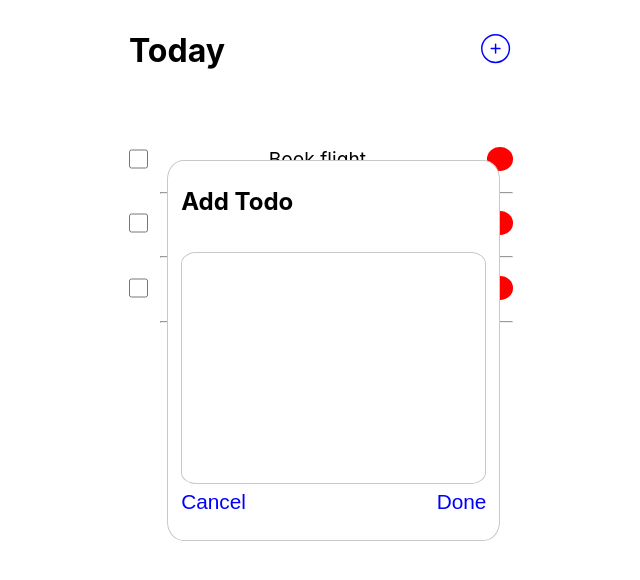
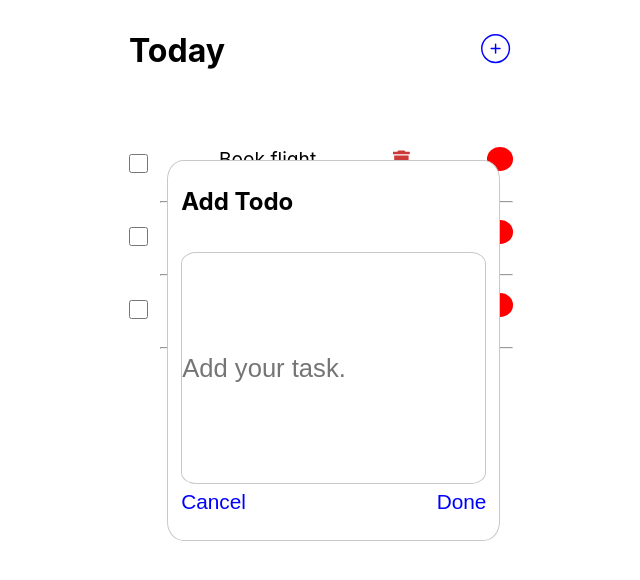
Before and after one commit to Kunal-inno/figma_todo, a React (Create React App) app: page / in a window 1280 px wide. Both pictures are taken after a click on the element 814 px from the left and 52 px from the top of the page. Shown: the top 580 px of the page, without its empty margins (319-959 px from the left). Built offline with nearby package versions, Linux system fonts and the light colour scheme.

Commit message:
created delete button and connect it

```diff
--- a/src/App.js
+++ b/src/App.js
@@ -1,45 +1,44 @@
-import React,{useState} from "react";
+import React, { useState } from "react";
 import "./App.css";
 import Header from "./Header";
-// import PopUpTodo from "./PopUpTodo";
 import Todolist from "./Todolist";
 
 const App = () => {
-  // const [name, setname] = useState("");
-  // const newtodo={ id:Math.random(), name:todos, check: false }
-  const [todos, settodos] = useState("");
   const local_Api = [
     { id: 0, name: "Book flight", check: true },
     { id: 1, name: "Book hotel", check: true },
     { id: 2, name: "Book cab", check: false },
   ];
+  const [todos, settodos] = useState(local_Api);
 
-  const handleAddTodo=(newtodo)=>{
-    console.log(newtodo)
-    // <p>{props.}</p>
+  const handleAddTodo = (newtodo) => {
+    const newlist = [...local_Api, newtodo];
+    settodos(newlist);
 
-    // console.log(props)
-  }
-  const HandleChange=(e)=>{
-    e.preventDefault()
-    const newtodo={ id:Math.random(), name:todos, check: false }
-    handleAddTodo(newtodo)
-    settodos("")
+    console.log(newlist);
+  };
+  const HandleChange = (e, newTodo) => {
+    e.preventDefault();
+    settodos([...todos, { id: Math.random(), name: newTodo, check: false }]);
+  };
 
-  }
-  const inputTodo=(e)=>{
-    settodos(e.target.value)
-
-  }
-
+  const removeTodo = (id) => {
+    const newlist = todos.filter((todos) => todos.id !== id);
+    settodos(newlist);
+    console.log(id);
+  };
 
   return (
     <>
       <div className="parent_Div">
         <div className="main_Todo_Div">
-          <Header data={local_Api} handleAddTodo={handleAddTodo} HandleChange={HandleChange} inputTodo={inputTodo}></Header>
+          <Header
+            data={todos}
+            handleAddTodo={handleAddTodo}
+            HandleChange={HandleChange}
+          ></Header>
           {/* {local_Api.map((todo)=><Header todo={todo}/>)} */}
-          <Todolist data={local_Api}  ></Todolist>
+          <Todolist data={todos} removeTodo={removeTodo}></Todolist>
           {/* <PopUpTodo></PopUpTodo> */}
         </div>
       </div>
--- a/src/Header.js
+++ b/src/Header.js
@@ -3,8 +3,8 @@ import "./Header.css";
 import { CiCirclePlus } from "react-icons/ci";
 import PopUpTodo from "./PopUpTodo";
 
-const Header = ({ data, handleAddTodo , HandleChange, inputTodo}) => {
-  console.log(data);
+const Header = ({ data, handleAddTodo, HandleChange, inputTodo }) => {
+  // console.log(data);
   const [show, setshow] = useState(false);
 
   return (
@@ -17,7 +17,10 @@ const Header = ({ data, handleAddTodo , HandleChange, inputTodo}) => {
         </span>
       </div>
       {show ? (
-        <PopUpTodo HandleChange={HandleChange} inputTodo={inputTodo}
+        <PopUpTodo
+          HandleChange={HandleChange}
+          inputTodo={inputTodo}
+          setshow={setshow}
           addTodo={(d) => {
             handleAddTodo(d);
             setshow(false);
--- a/src/PopUpTodo.js
+++ b/src/PopUpTodo.js
@@ -1,39 +1,30 @@
-import React,{useState} from "react";
+import React, { useState } from "react";
 import "./PopUpTodo.css";
 
-const PopUpTodo = ({addTodo,HandleChange,inputTodo}) => {
-  // const [todos, settodos] = useState("");
-  // const [list, setlist] = useState([]);
+const PopUpTodo = ({ addTodo, HandleChange, inputTodo, setshow }) => {
+  const [inputData, setInputData] = useState("");
 
-
-
-  // const inputTodo=(e)=>{
-  //   settodos(e.target.value)
-
-  // }
-
-
-  // const HandleChange=(e)=>{
-  //   e.preventDefault()
-  //   const newtodo={ id:Math.random(), name:name, check: false }
-  //   addTodo(newtodo)
-  //   setname("")
-
-  // }
-
-
-  // const addToList=(e)=>{
-  //   setlist(e.target.value)
-  // }
   return (
     <>
       <div className="input_card">
         <h2>Add Todo</h2>
-        <form onSubmit={HandleChange}>
-          <input className="input_area" required resize="none" onChange={inputTodo}></input>
+        <form
+          onSubmit={(e) => {
+            HandleChange(e, inputData);
+            setshow(false);
+          }}
+        >
+          <input
+            className="input_area"
+            required
+            resize="none"
+            placeholder="Add your task."
+            value={inputData}
+            onChange={(e) => setInputData(e.target.value)}
+          ></input>
           <div className="popup_buttons_div">
             <button>Cancel</button>
-            <button type="submit" onClick={addTodo}>Done</button>
+            <button type="submit">Done</button>
           </div>
         </form>
         {/* <p>{todos}</p> */}
--- a/src/Todolist.css
+++ b/src/Todolist.css
@@ -20,6 +20,12 @@ hr{
     background-color: red;
     border-radius: 50%;
 }
+.delete-btn{
+    color: rgb(203, 57, 57);
+    cursor: pointer;
+    font-size: 1.8rem;
+}
+
 
 /* @media screen and (min-width:1219px){
     .work_delay_teller{
--- a/src/Todolist.js
+++ b/src/Todolist.js
@@ -1,25 +1,23 @@
 import React from "react";
 import "./Todolist.css";
+import { MdDelete } from "react-icons/md";
 
-const Todolist = ({data}) => {
-  // const local_Api = [
-  //   { id: 0, name: "Book flight", check: true },
-  //   { id: 1, name: "Book hotel", check: true },
-  //   { id: 2, name: "Book cab", check: false },
-  // ];
+const Todolist = ({ data, removeTodo }) => {
+  console.log("data", data);
 
   return (
     <>
       <div>
         {data.map((task) => {
           return (
-            <div>
+            <div key={task.id}>
               <div className="list_Of_Todo">
                 <input type="checkbox" className="check_box"></input>
                 <p className="todo_text">{task.name}</p>
-                <div className="work_delay_teller">
-
-                </div>
+                <span onClick={() => removeTodo(task.id)}>
+                  <MdDelete className="delete-btn" />
+                </span>
+                <div className="work_delay_teller"></div>
               </div>
               <hr />
             </div>
```
